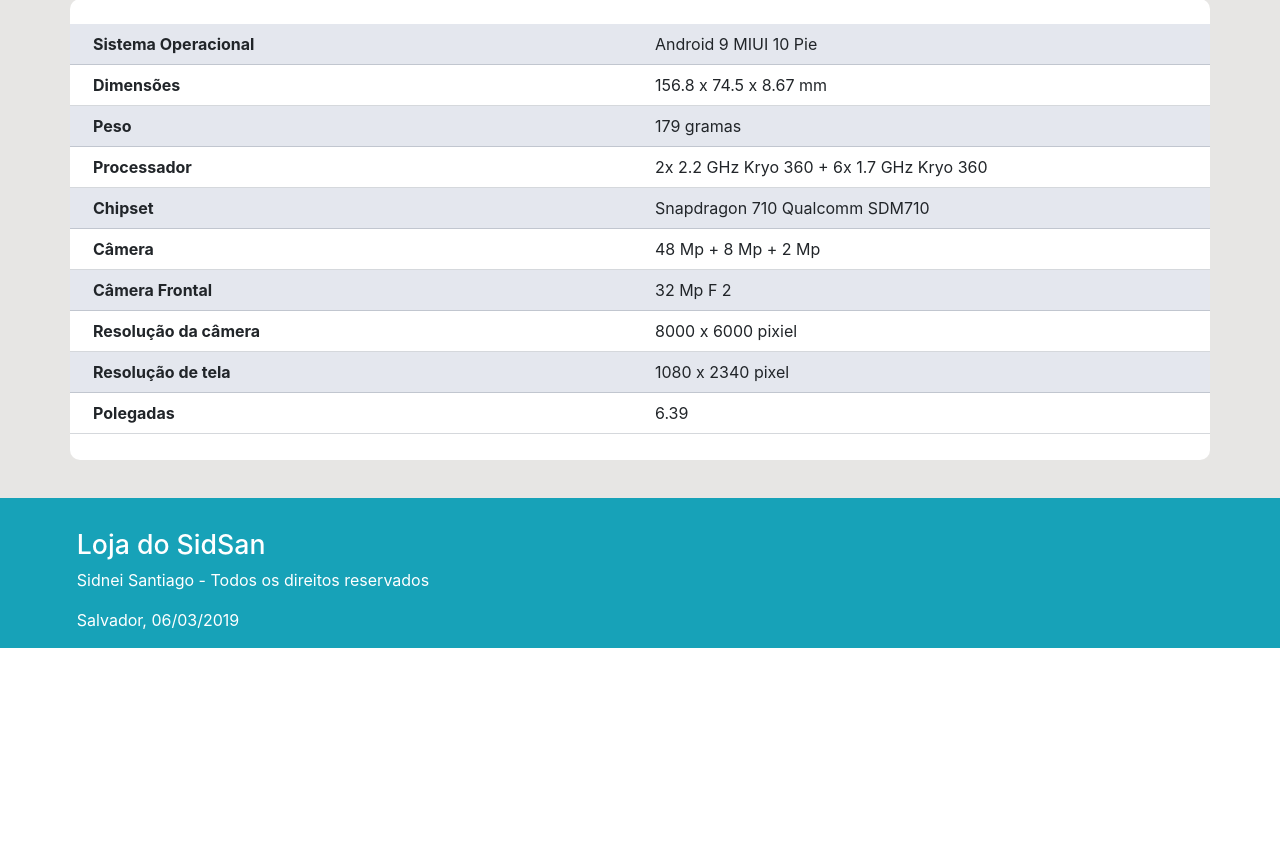
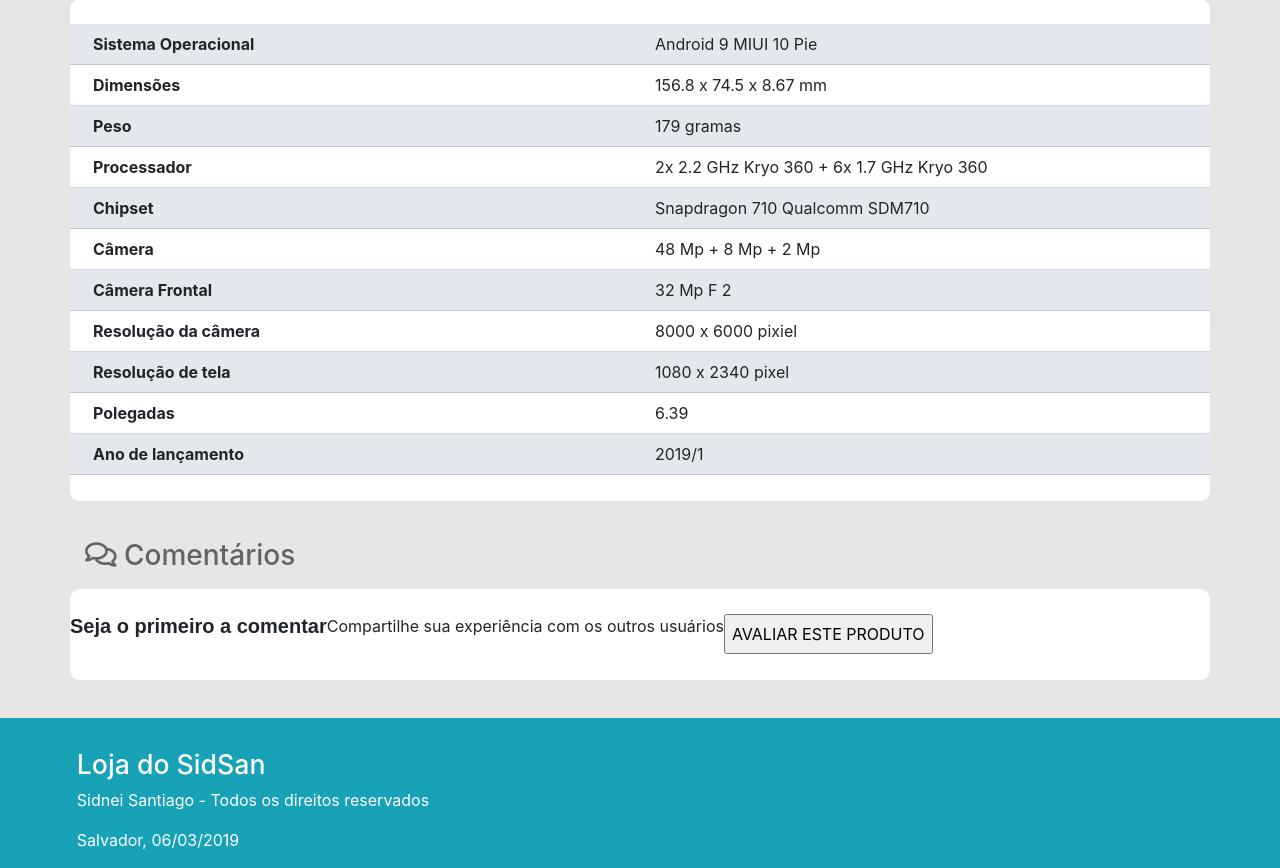
Before and after one commit to SidSan97/Site-Market, a PHP site: page /xiaomi.html in a window 1280 px wide. Shown: the part 1121-1989 px from the top of the page. Before the commit the page ends 1769 px from the top, so only its background shows below. Run offline with PHP 8.4, Linux system fonts and the light colour scheme; some libraries are stand-ins or nearby versions; some web fonts are replaced.

Commit message:
Ajustes da página de venda

```diff
--- a/css/xiaomi.css
+++ b/css/xiaomi.css
@@ -71,6 +71,21 @@
     padding: 8px;
 }
 
+#comentarios
+{
+    background-color: white;
+    border-radius: 10px;
+    margin-bottom: 3%;
+    padding-bottom: 2%;
+    padding-top: 2%;
+}
+
+#comentarios h5
+{
+    font-weight: 700;
+    font-family: Montserrat,sans-serif;
+}
+
 .produto
 {
     /*width: 350px;*/
--- a/xiaomi.html
+++ b/xiaomi.html
@@ -194,6 +194,27 @@
         <span class="col"><strong> Polegadas </strong></span>
         <span class="col"> 6.39 </span>
       </div>
+
+      <div class="row" style="background-color: #e4e7ee;">
+        <span class="col"><strong> Ano de lançamento </strong></span>
+        <span class="col"> 2019/1 </span>
+      </div>
+    </div>
+
+    <div class="container">
+      <div class="row">
+        <div class="col-12 mb-2">
+          <h3 style="color: rgb(99, 99, 99);"><i class="far fa-comments"></i> Comentários</h3>
+        </div>
+      </div>
+    </div>
+
+    <div class="container" id="comentarios">
+      <div class="row">
+            <h5>Seja o primeiro a comentar</h5>
+            <p>Compartilhe sua experiência com os outros usuários</p>
+            <input type="submit" value="AVALIAR ESTE PRODUTO" class="btn-commit">
+      </div>
     </div>
 
     <div id="rodape" style="background-color: #17a2b8;">
```
